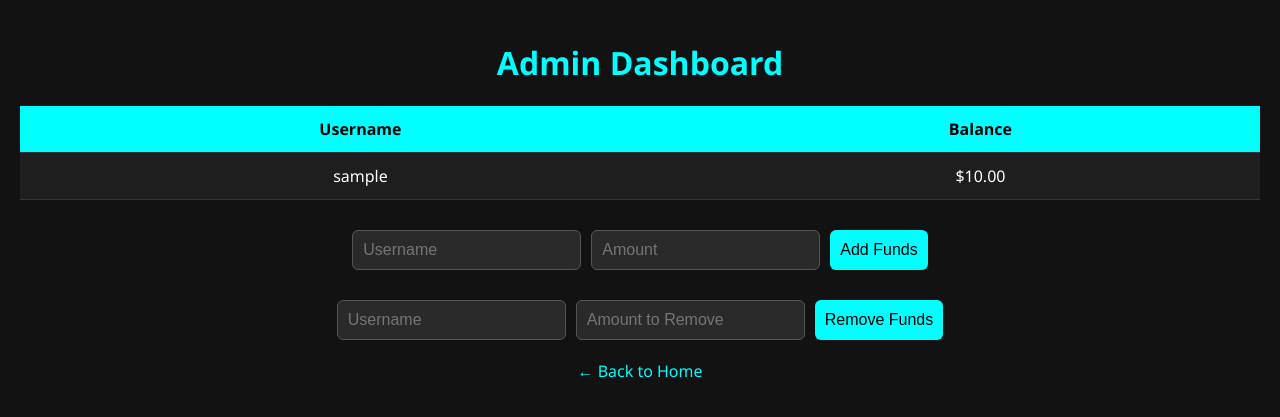
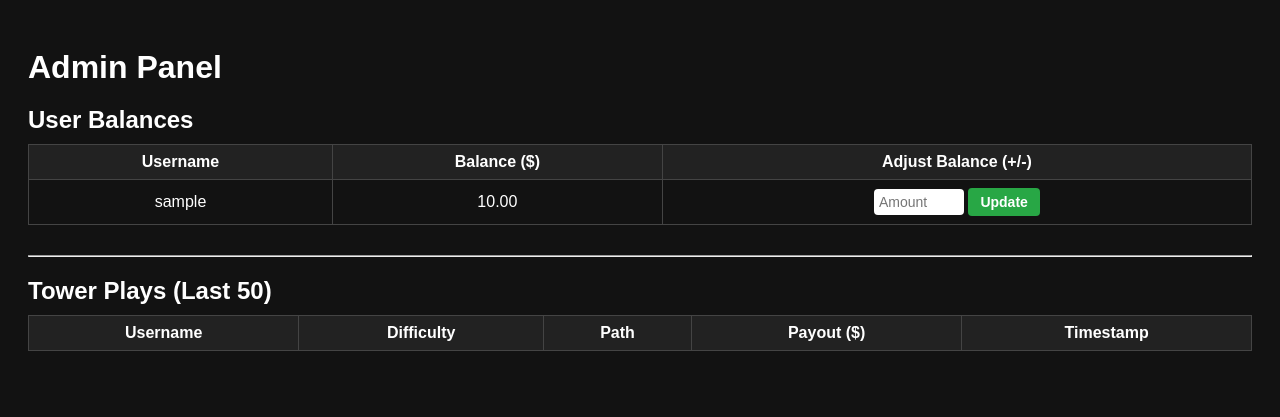
Before and after one commit to bulldawg395/pulltab-game, a Flask app: page /admin in a window 1280 px wide. Shown: the top 417 px of the page. Run offline with Flask 3, Linux system fonts and the light colour scheme; the visitor is signed in with stand-in values (Sample User, id 1); tables that the repository leaves empty hold one stand-in row (values such as "Sample post"); lists and menus that the app fills with data are empty.

Commit message:
admin.html

```diff
--- a/templates/admin.html
+++ b/templates/admin.html
@@ -1,101 +1,205 @@
-<!-- templates/admin.html -->
 <!DOCTYPE html>
 <html lang="en">
 <head>
-  <meta charset="UTF-8">
+  <meta charset="UTF-8" />
   <title>Admin Panel</title>
   <style>
     body {
-      font-family: "Segoe UI", sans-serif;
-      background: #121212;
+      background-color: #121212;
       color: white;
-      margin: 0;
+      font-family: Arial, sans-serif;
       padding: 20px;
     }
-    h1 {
-      text-align: center;
-      color: #0ff;
+    h1, h2 {
+      margin-bottom: 10px;
     }
     table {
       width: 100%;
       border-collapse: collapse;
-      margin-top: 20px;
-      background: #1e1e1e;
+      margin-bottom: 30px;
     }
     th, td {
-      padding: 12px;
-      border-bottom: 1px solid #333;
+      border: 1px solid #444;
+      padding: 8px;
       text-align: center;
     }
     th {
-      background: #0ff;
-      color: #000;
+      background-color: #222;
     }
-    tr:hover {
-      background: #2a2a2a;
+    input[type="number"] {
+      width: 80px;
+      padding: 5px;
+      border-radius: 4px;
+      border: none;
+      font-size: 14px;
+    }
+    input[type="text"] {
+      width: 120px;
+      padding: 5px;
+      border-radius: 4px;
+      border: none;
+      font-size: 14px;
+    }
+    button {
+      padding: 6px 12px;
+      border: none;
+      border-radius: 4px;
+      background-color: #28a745;
+      color: white;
+      cursor: pointer;
+      font-weight: bold;
+      font-size: 14px;
+    }
+    button:hover {
+      background-color: #218838;
+    }
+    a {
+      color: #17a2b8;
+      cursor: pointer;
+      text-decoration: none;
+    }
+    a:hover {
+      text-decoration: underline;
+    }
+
+    /* Modal styling */
+    #userHistoryModal {
+      display: none;
+      position: fixed;
+      top: 10%;
+      left: 10%;
+      width: 80%;
+      height: 70%;
+      background: #222;
+      color: white;
+      border: 2px solid #444;
+      overflow: auto;
+      padding: 20px;
+      z-index: 1000;
+      box-shadow: 0 0 15px #17a2b8;
+    }
+    #userHistoryModal button.close-btn {
+      float: right;
+      font-size: 16px;
+      padding: 5px 10px;
+      margin-bottom: 10px;
+      background: #dc3545;
+      border: none;
+      border-radius: 4px;
       cursor: pointer;
     }
-    form {
-      margin-top: 30px;
-      display: flex;
-      justify-content: center;
-      gap: 10px;
-      flex-wrap: wrap;
-    }
-    input, button {
-      padding: 10px;
-      font-size: 16px;
-      border-radius: 6px;
-      border: none;
-      outline: none;
-    }
-    input[type="text"], input[type="number"] {
-      background: #2a2a2a;
-      color: white;
-      border: 1px solid #555;
-    }
-    button {
-      background: #0ff;
-      color: black;
-      cursor: pointer;
-    }
-    .back-btn {
-      margin-top: 20px;
-      display: block;
-      text-align: center;
-      color: #0ff;
-      text-decoration: none;
+    #userHistoryModal button.close-btn:hover {
+      background: #c82333;
     }
   </style>
 </head>
 <body>
-  <h1>Admin Dashboard</h1>
 
+  <h1>Admin Panel</h1>
+
+  <h2>User Balances</h2>
   <table>
-    <tr>
-      <th>Username</th>
-      <th>Balance</th>
-    </tr>
-    {% for user in users %}
-    <tr onclick="window.location.href='/admin/user/{{ user[0] }}'">
-      <td>{{ user[0] }}</td>
-      <td>${{ '%.2f'|format(user[1]) }}</td>
-    </tr>
-    {% endfor %}
+    <thead>
+      <tr>
+        <th>Username</th>
+        <th>Balance ($)</th>
+        <th>Adjust Balance (+/-)</th>
+      </tr>
+    </thead>
+    <tbody>
+      {% for username, balance in users %}
+      <tr>
+        <td>{{ username }}</td>
+        <td>{{ "%.2f"|format(balance) }}</td>
+        <td>
+          <form method="get" action="/admin" style="display:inline;">
+            <input type="hidden" name="adduser" value="{{ username }}">
+            <input type="number" step="0.01" name="amount" placeholder="Amount" required>
+            <button type="submit">Update</button>
+          </form>
+        </td>
+      </tr>
+      {% endfor %}
+    </tbody>
   </table>
 
-  <form method="GET" action="/admin">
-    <input type="text" name="adduser" placeholder="Username">
-    <input type="number" name="amount" step="0.01" placeholder="Amount">
-    <button type="submit">Add Funds</button>
-  </form>
+  <hr>
 
-  <form method="GET" action="/admin">
-    <input type="text" name="removeuser" placeholder="Username">
-    <input type="number" name="amount" step="0.01" placeholder="Amount to Remove">
-    <button type="submit">Remove Funds</button>
-  </form>
+  <h2>Tower Plays (Last 50)</h2>
+  <table>
+    <thead>
+      <tr>
+        <th>Username</th>
+        <th>Difficulty</th>
+        <th>Path</th>
+        <th>Payout ($)</th>
+        <th>Timestamp</th>
+      </tr>
+    </thead>
+    <tbody>
+      {% for username, symbols, payout, timestamp in tower_plays %}
+        {% set parts = symbols.split('-') %}
+        {% set difficulty = parts[1] %}
+        {% set path_raw = parts[2] %}
+        {% set path = path_raw[1:-1] %}
+        <tr>
+          <td><a href="#" onclick="showUserTowerHistory('{{ username }}'); return false;">{{ username }}</a></td>
+          <td>{{ difficulty.capitalize() }}</td>
+          <td>{{ path }}</td>
+          <td>{{ "%.2f"|format(payout) }}</td>
+          <td>{{ timestamp }}</td>
+        </tr>
+      {% endfor %}
+    </tbody>
+  </table>
 
-  <a class="back-btn" href="/">← Back to Home</a>
+  <!-- User Tower History Modal -->
+  <div id="userHistoryModal">
+    <button class="close-btn" onclick="document.getElementById('userHistoryModal').style.display='none';">Close</button>
+    <h3>Tower History for <span id="modalUsername"></span></h3>
+    <table>
+      <thead>
+        <tr>
+          <th>Difficulty</th>
+          <th>Path</th>
+          <th>Payout ($)</th>
+          <th>Timestamp</th>
+        </tr>
+      </thead>
+      <tbody id="modalHistoryBody"></tbody>
+    </table>
+  </div>
+
+<script>
+  function showUserTowerHistory(username) {
+    fetch(`/admin_tower_history?username=${encodeURIComponent(username)}`)
+      .then(res => res.json())
+      .then(data => {
+        if(data.error) {
+          alert(data.error);
+          return;
+        }
+        const modal = document.getElementById('userHistoryModal');
+        document.getElementById('modalUsername').innerText = username;
+
+        const tbody = document.getElementById('modalHistoryBody');
+        tbody.innerHTML = '';
+
+        data.history.forEach(play => {
+          const tr = document.createElement('tr');
+          tr.innerHTML = `
+            <td>${play.difficulty.charAt(0).toUpperCase() + play.difficulty.slice(1)}</td>
+            <td>${play.path}</td>
+            <td>${play.payout.toFixed(2)}</td>
+            <td>${play.timestamp}</td>
+          `;
+          tbody.appendChild(tr);
+        });
+
+        modal.style.display = 'block';
+      });
+  }
+</script>
+
 </body>
 </html>
```
